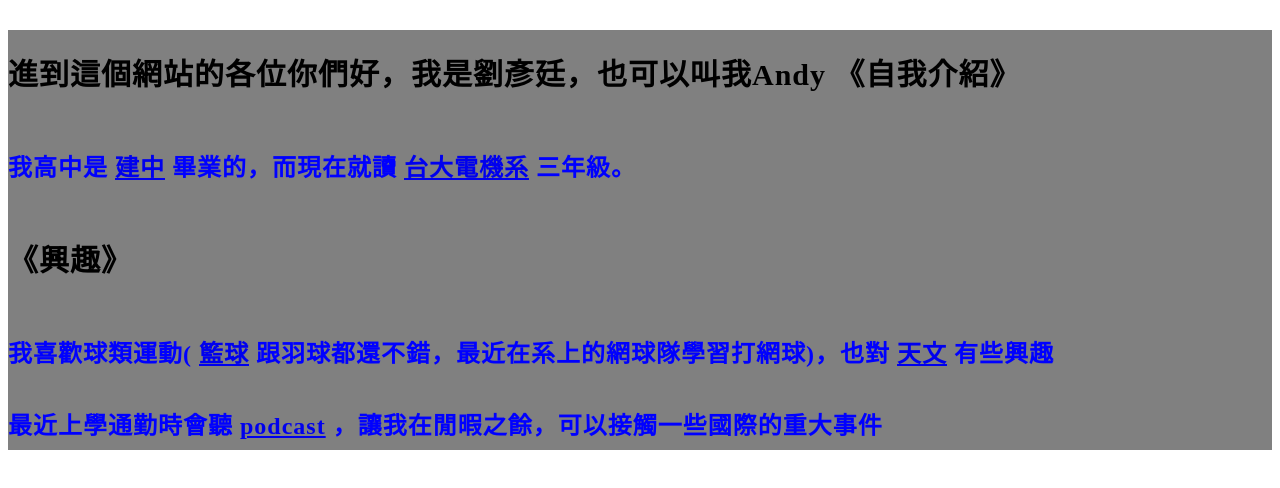
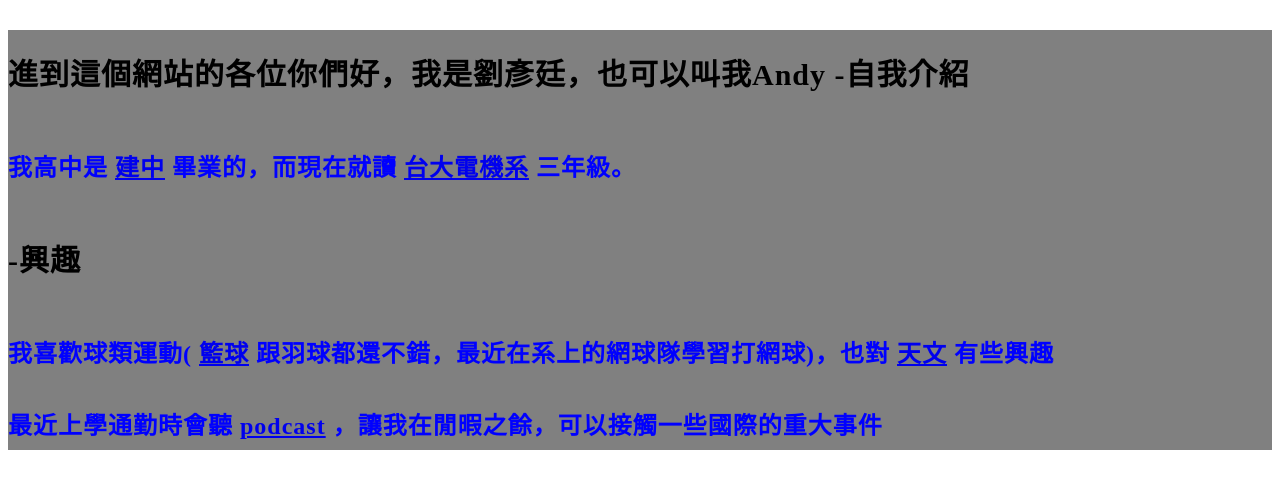
Before and after one commit to yliufn/yliufn.github.io, a plain HTML site: page index.html in a window 1280 px wide. Shown: the part 254-742 px from the top of the page. Drawn offline with Linux system fonts and the light colour scheme.

Commit message:
Update index.html

```diff
--- a/index.html
+++ b/index.html
@@ -64,7 +64,7 @@ setInterval(GetClock,1000);
   <body>
 
     	<h1>
-	劉彥廷--Liu, Yen-Ting   <img src="portrait.jpg" width="120" height="150" style="vertical-align:middle">
+	劉彥廷--Liu, Yen-Ting  <img src="portrait.jpg" width="120" height="150" style="vertical-align:middle">
 	</h1>
 
 	<h2>
@@ -73,7 +73,7 @@ setInterval(GetClock,1000);
 	</p3>
 
 	<p2>
-	《自我介紹》
+	-自我介紹
 	</p2>
 	<p>
 	我高中是
@@ -84,7 +84,7 @@ setInterval(GetClock,1000);
 	</p>
 
 	<p2>
-	《興趣》
+	-興趣
 	</p2>
 	<p>
 	我喜歡球類運動(
```
